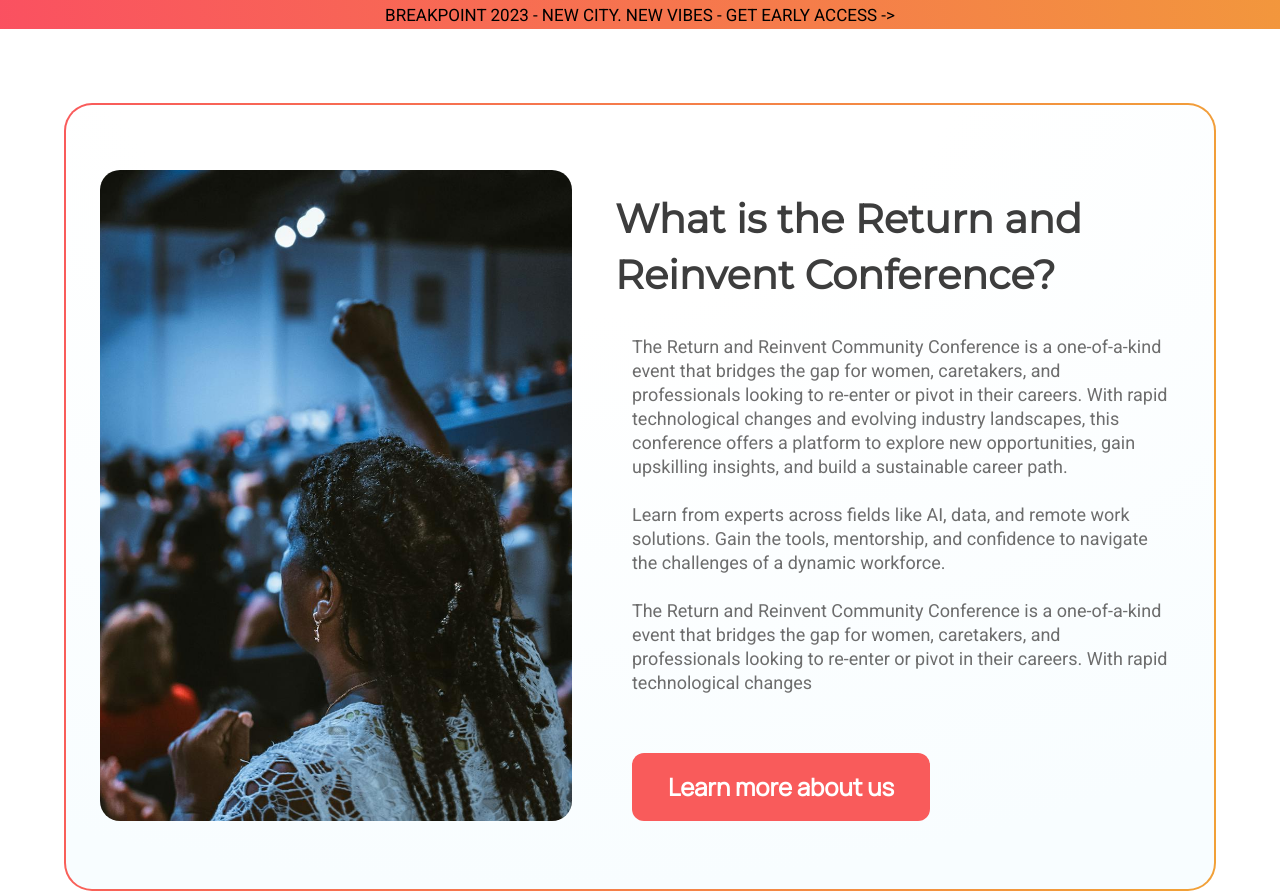
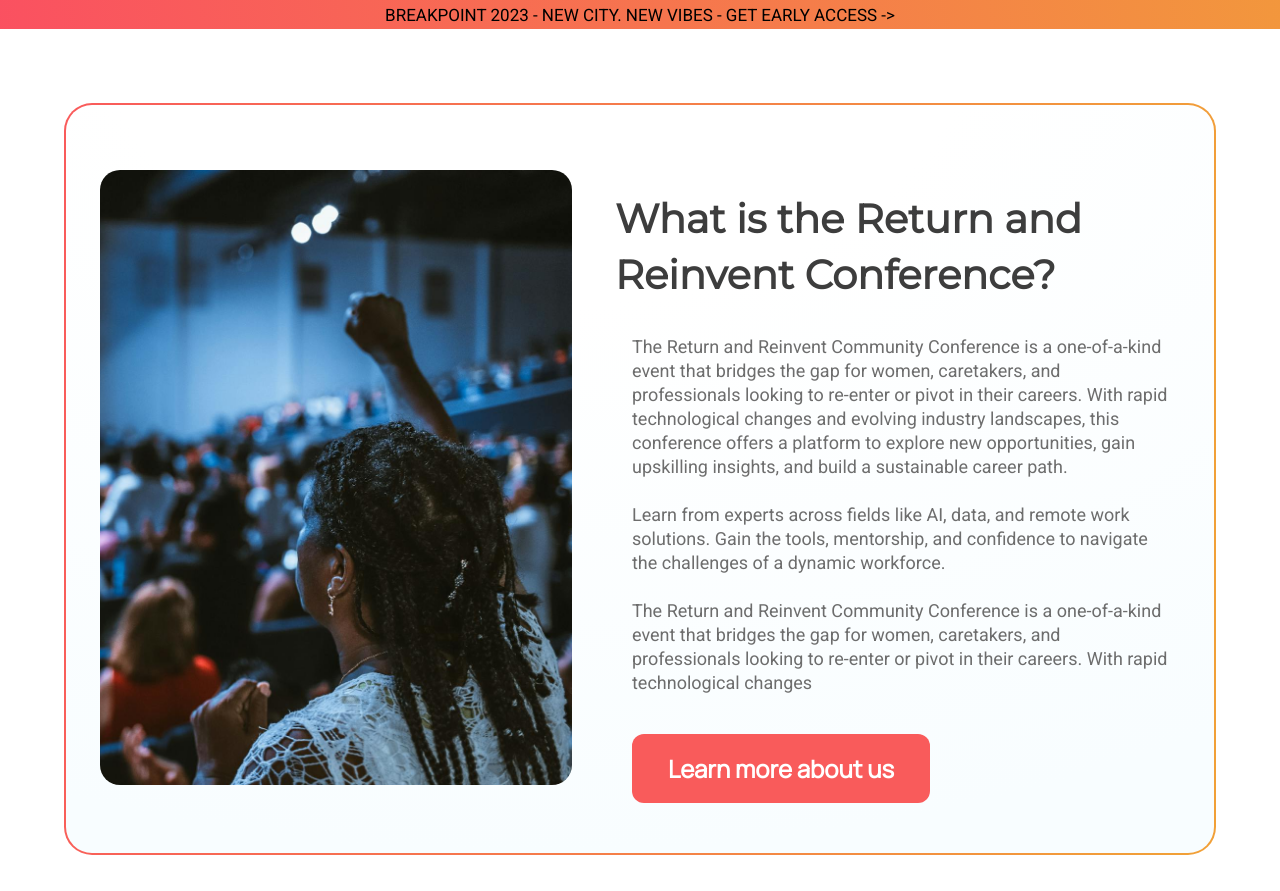
Before and after one commit to harini-kk/Evaluation-task, a React (Create React App) app: page / in a window 1280 px wide. After the commit the page ends 855 px from the top, so only its background shows below. Built offline with nearby package versions, Linux system fonts and the light colour scheme.

Commit message:
Added additional test case

```diff
--- a/src/components/ConferenceIntro.jsx
+++ b/src/components/ConferenceIntro.jsx
@@ -40,9 +40,9 @@ export default function ConferenceIntro() {
               professionals looking to re-enter or pivot in their careers. With
               rapid technological changes
             </p>
-            <button className="bg-primary font-manrope text-white text-xl lg:text-2xl font-bold px-[18px] md:px-9 py-[18px] rounded-xl w-fit">
+            <a href="#" className="bg-primary font-manrope text-white text-xl lg:text-2xl font-bold px-[18px] md:px-9 py-[18px] rounded-xl w-fit">
               Learn more about us
-            </button>
+            </a>
           </div>
         </div>
       </div>
```
Also changed, not shown: 1 other file (tests, documents, lock files or other folders).
